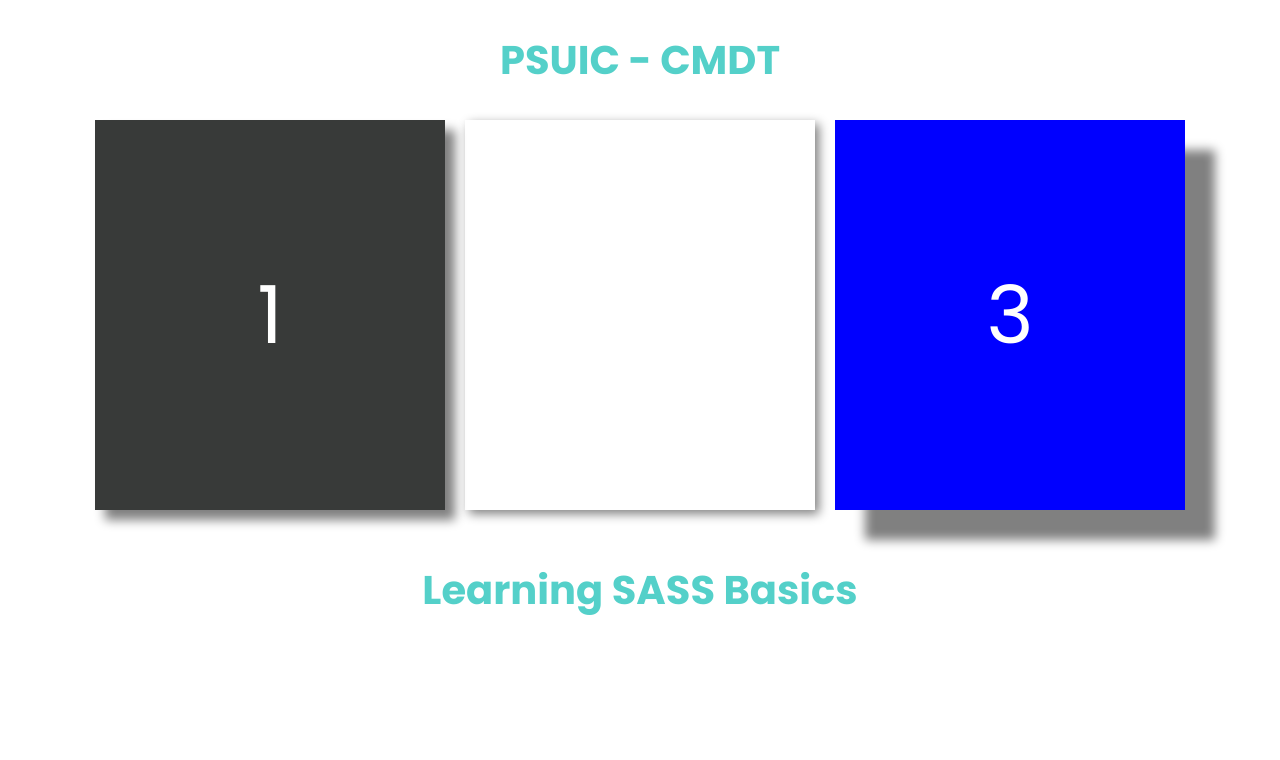
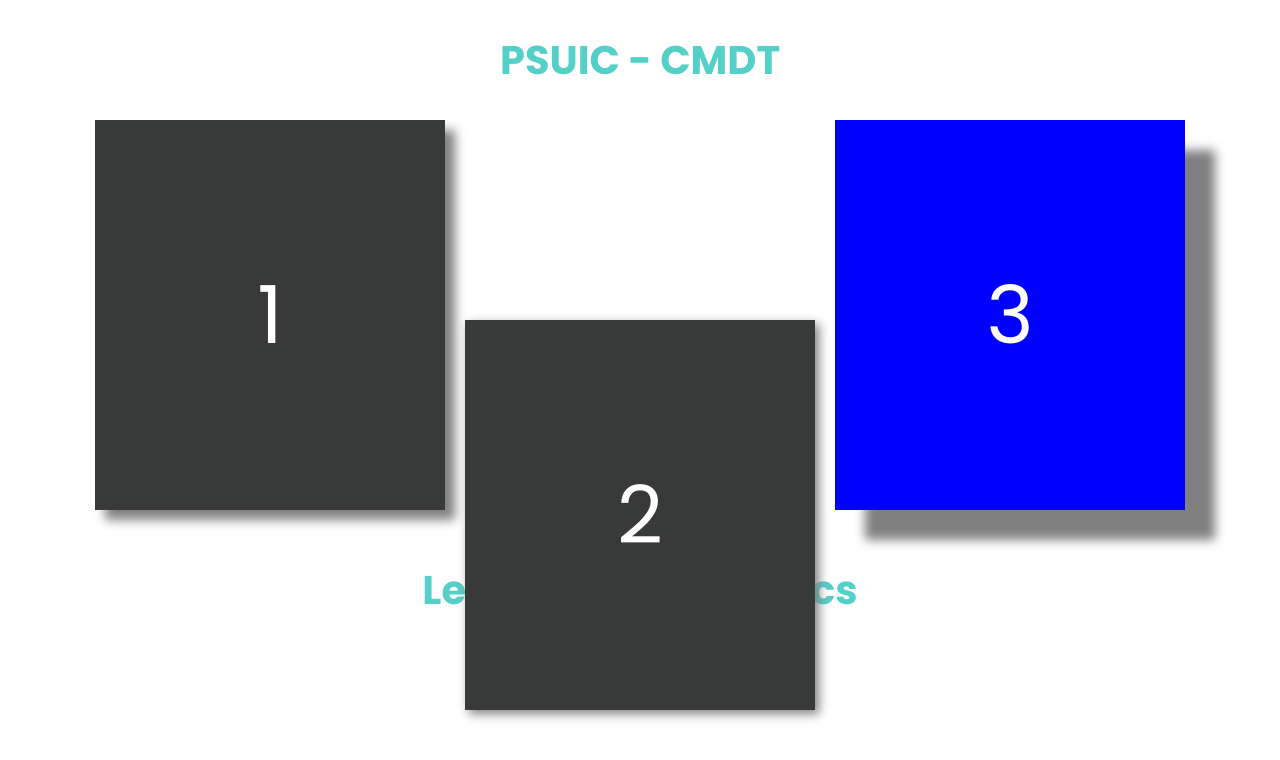
Before and after one commit to Jitpom/WK05-2026, a plain HTML site: page index.html in a window 1280 px wide. Both pictures are taken after a click on the element "PSUIC - CMDT". Drawn offline with Linux system fonts and the light colour scheme.

Commit message:
Classlist and Toggle()

```diff
--- a/js/main.js
+++ b/js/main.js
@@ -2,8 +2,11 @@ document.addEventListener("DOMContentLoaded", function() {
     console.log("HTML document has been loaded. Yeah!");
 
     const heading = document.querySelector(".heading");
+    const box2 = document.querySelector(".box2");
+
     heading.addEventListener("click", function() {
-        // Add the "active" class to the heading element when clicked
+        // Toggle the "active" class to the heading element when clicked
         heading.classList.toggle("active");
+        box2.classList.toggle("active"); // Also toggle the "active" class for box2
     });
 });
--- a/scss/main.scss
+++ b/scss/main.scss
@@ -52,6 +52,11 @@ section {
 
     .box2{
         @include box-color(20px);
+        transition: 1s all ease-in-out;
+        &.active{
+            transform: translateY(200px);
+            background-color: variables.$secondary-color;
+        }
     }
 
     .box3{
```
Also changed, not shown: css/main.css, 1 other file.
